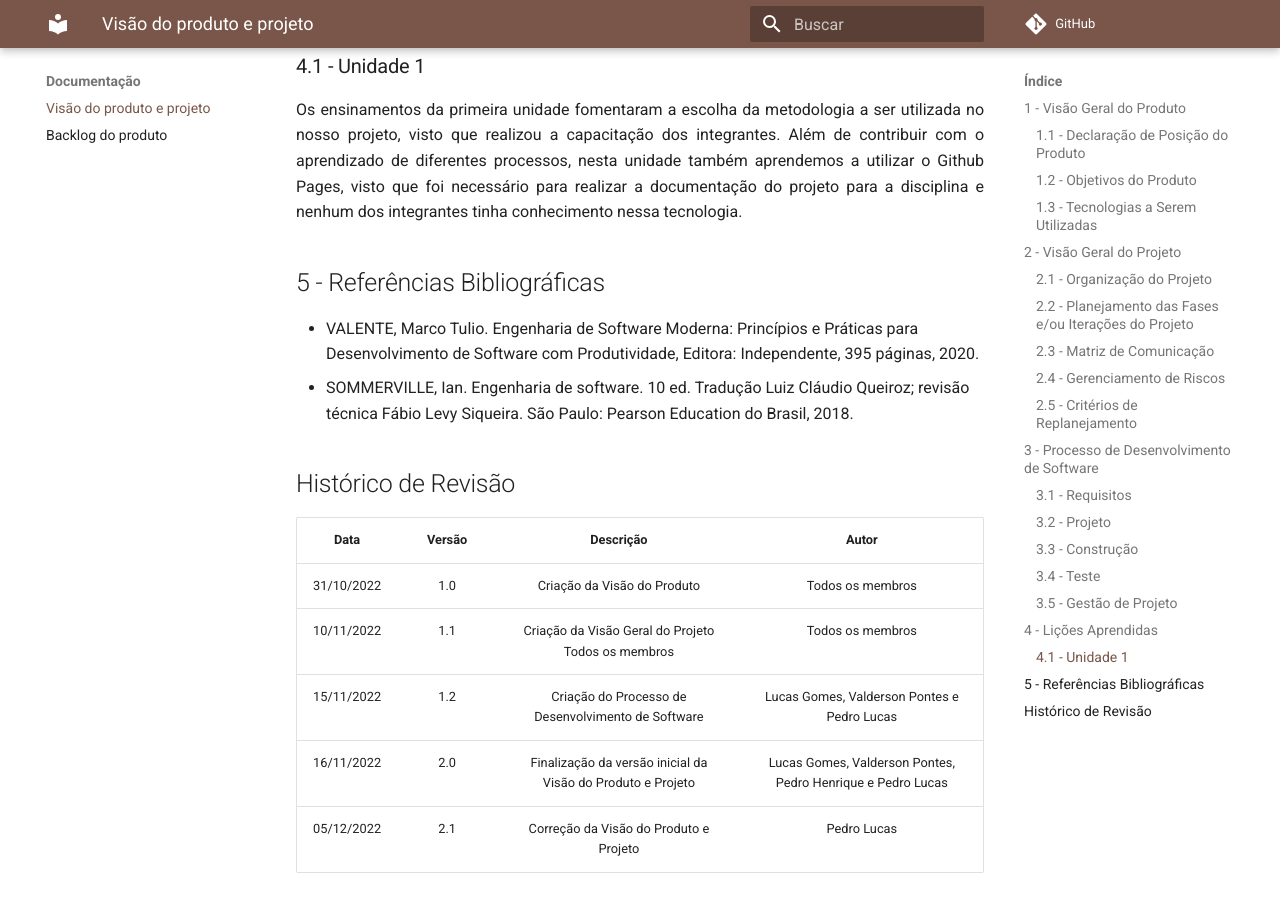
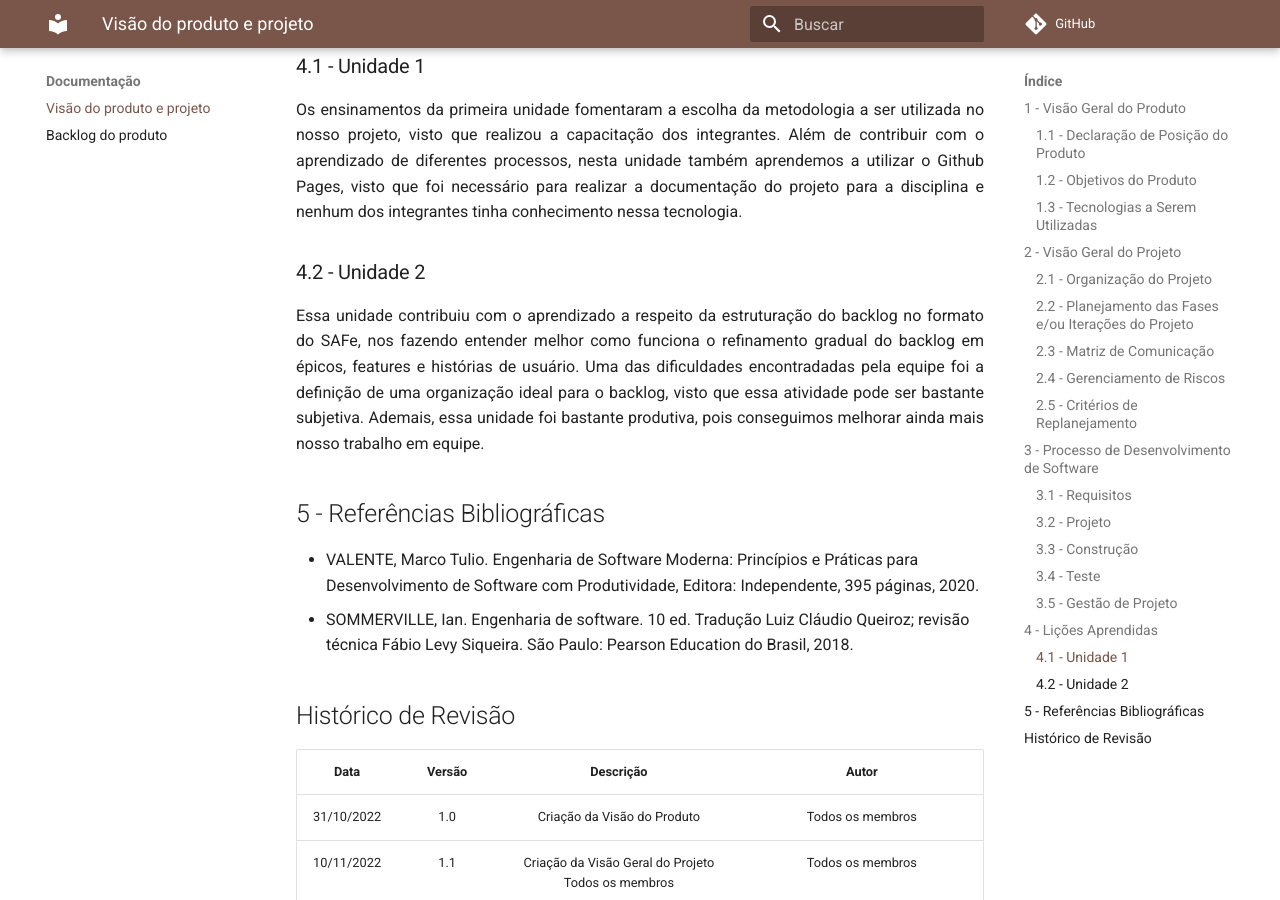
Before and after one commit to mdsreq-fga-unb/2022.2-Receitalista, an MkDocs documentation site: the page built from docs/visao-produto.md, in a window 1280 px wide and 900 px high, scrolled down 5487 px. Built offline with MkDocs 1.6.1 and Material for MkDocs 9.7.7, drawn with Linux system fonts in a browser that asks for light colours; comment, search, counter and statistics services are not loaded.

Commit message:
Add: licoes aprendidas unidade 2

```diff
--- a/docs/visao-produto.md
+++ b/docs/visao-produto.md
@@ -126,6 +126,11 @@
 Os ensinamentos da primeira unidade fomentaram a escolha da metodologia a ser utilizada no nosso projeto, visto que realizou a capacitação dos integrantes. Além de contribuir com o aprendizado de diferentes processos, nesta unidade também aprendemos a utilizar o Github Pages, visto que foi necessário para realizar a documentação do projeto para a disciplina e nenhum dos integrantes tinha conhecimento nessa tecnologia.
 </p>
 
+### 4.2 - Unidade 2
+<p align="justify">
+Essa unidade contribuiu com o aprendizado a respeito da estruturação do backlog no formato do SAFe, nos fazendo entender melhor como funciona o refinamento gradual do backlog em épicos, features e histórias de usuário. Uma das dificuldades encontradadas pela equipe foi a definição de uma organização ideal para o backlog, visto que essa atividade pode ser bastante subjetiva. Ademais, essa unidade foi bastante produtiva, pois conseguimos melhorar ainda mais nosso trabalho em equipe.
+</p>
+
 ## 5 - Referências Bibliográficas
 - VALENTE, Marco Tulio. Engenharia de Software Moderna: Princípios e Práticas para Desenvolvimento de Software com Produtividade, Editora: Independente, 395 páginas, 2020.
 - SOMMERVILLE, Ian. Engenharia de software. 10 ed. Tradução Luiz Cláudio Queiroz; revisão técnica Fábio Levy Siqueira. São Paulo: Pearson Education do Brasil, 2018.
```
